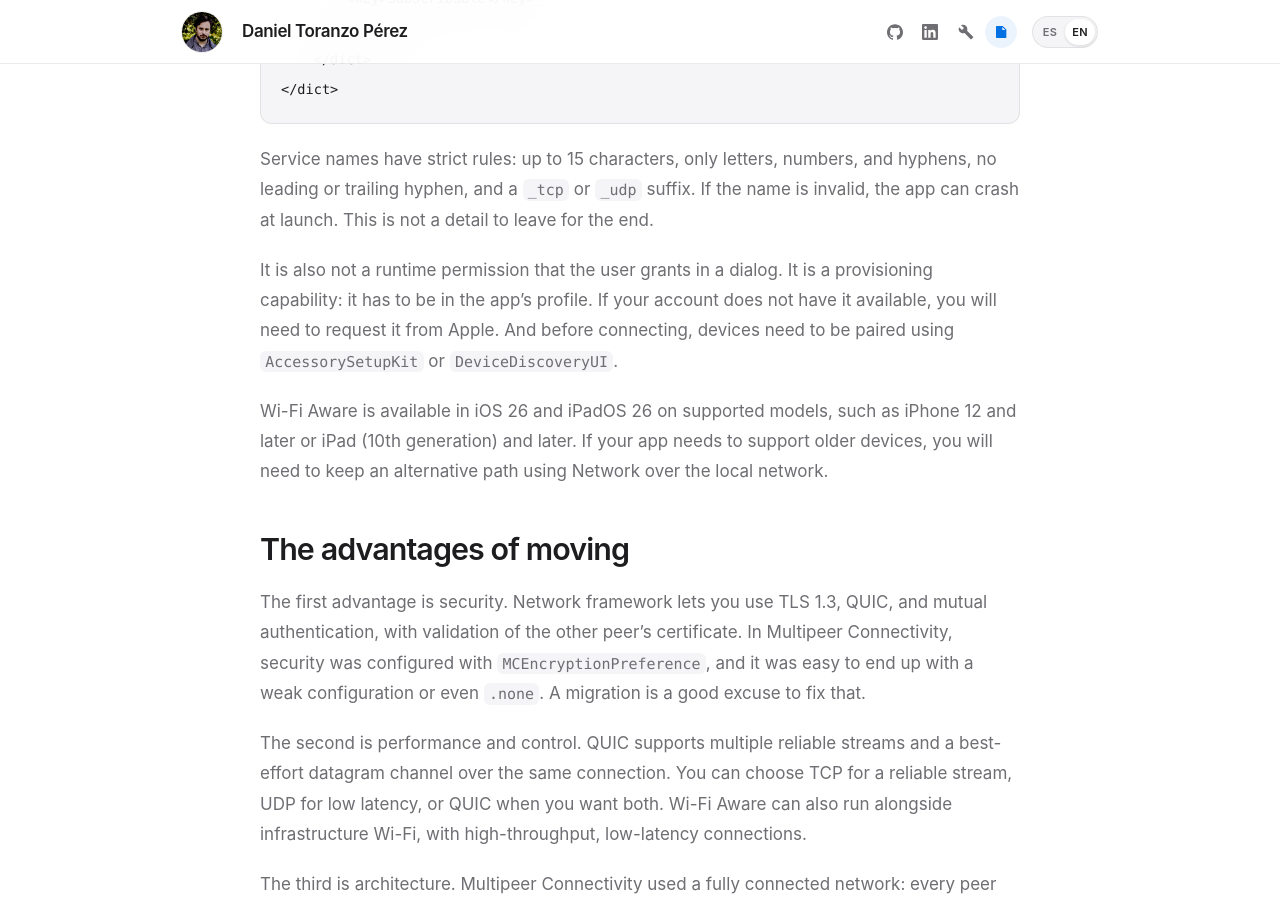
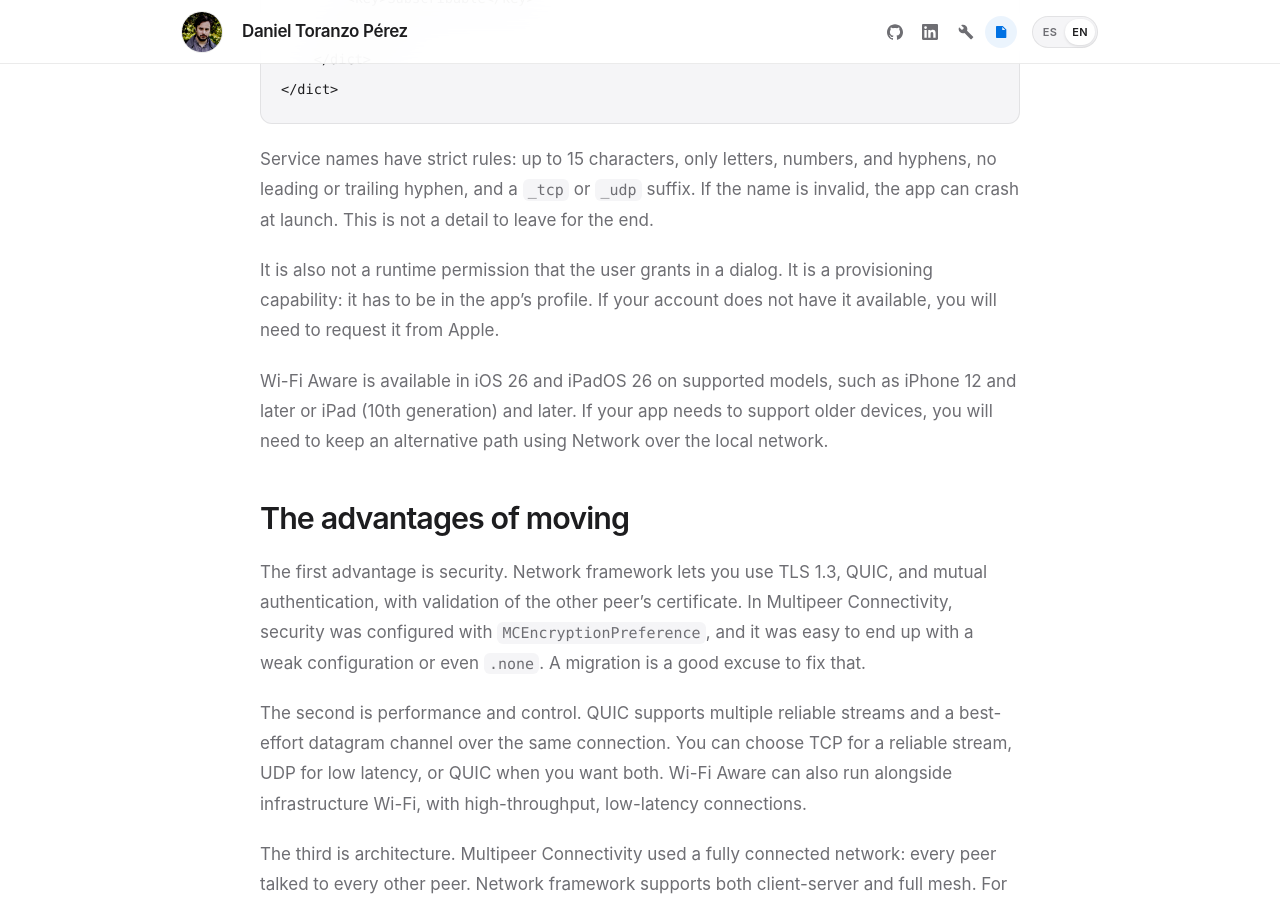
Before and after one commit to obocat/daniel_toranzo_perez, a Jekyll site: the page built from _posts/2026-11-13-multipeer-connectivity-network-wifi-aware.markdown, in a window 1280 px wide and 900 px high, scrolled down 2700 px. Built offline with Jekyll 4.4.1, drawn with Linux system fonts in a browser that asks for light colours.

Commit message:
docs: remove pairing aside (#23)

```diff
--- a/_posts/2026-11-13-multipeer-connectivity-network-wifi-aware.markdown
+++ b/_posts/2026-11-13-multipeer-connectivity-network-wifi-aware.markdown
@@ -69,7 +69,7 @@ Además, hay que declarar los servicios en el `Info.plist` con la clave `WiFiAwa
 
 El nombre del servicio tiene reglas estrictas: hasta 15 caracteres, solo letras, números y guiones, sin empezar ni terminar con guion, y con el sufijo `_tcp` o `_udp`. Si el nombre no es válido, la app puede fallar al arrancar. No es un detalle que convenga dejar para el final.
 
-Tampoco es un permiso de runtime que el usuario concede con un diálogo. Es una capacidad de aprovisionamiento: tiene que estar en el perfil de la app. Si tu cuenta no la tiene disponible, tendrás que solicitarla a Apple. Y, antes de conectar, hace falta emparejar los dispositivos con `AccessorySetupKit` o `DeviceDiscoveryUI`.
+Tampoco es un permiso de runtime que el usuario concede con un diálogo. Es una capacidad de aprovisionamiento: tiene que estar en el perfil de la app. Si tu cuenta no la tiene disponible, tendrás que solicitarla a Apple.
 
 Wi-Fi Aware está disponible en iOS 26 y iPadOS 26 en modelos compatibles, como iPhone 12 y posteriores o iPad de décima generación y posteriores. Si tu app necesita funcionar en dispositivos más antiguos, tendrás que mantener una ruta alternativa con Network sobre la red local.
 
@@ -228,7 +228,7 @@ You also need to declare the services in `Info.plist` under the `WiFiAwareServic
 
 Service names have strict rules: up to 15 characters, only letters, numbers, and hyphens, no leading or trailing hyphen, and a `_tcp` or `_udp` suffix. If the name is invalid, the app can crash at launch. This is not a detail to leave for the end.
 
-It is also not a runtime permission that the user grants in a dialog. It is a provisioning capability: it has to be in the app's profile. If your account does not have it available, you will need to request it from Apple. And before connecting, devices need to be paired using `AccessorySetupKit` or `DeviceDiscoveryUI`.
+It is also not a runtime permission that the user grants in a dialog. It is a provisioning capability: it has to be in the app's profile. If your account does not have it available, you will need to request it from Apple.
 
 Wi-Fi Aware is available in iOS 26 and iPadOS 26 on supported models, such as iPhone 12 and later or iPad (10th generation) and later. If your app needs to support older devices, you will need to keep an alternative path using Network over the local network.
 
```
